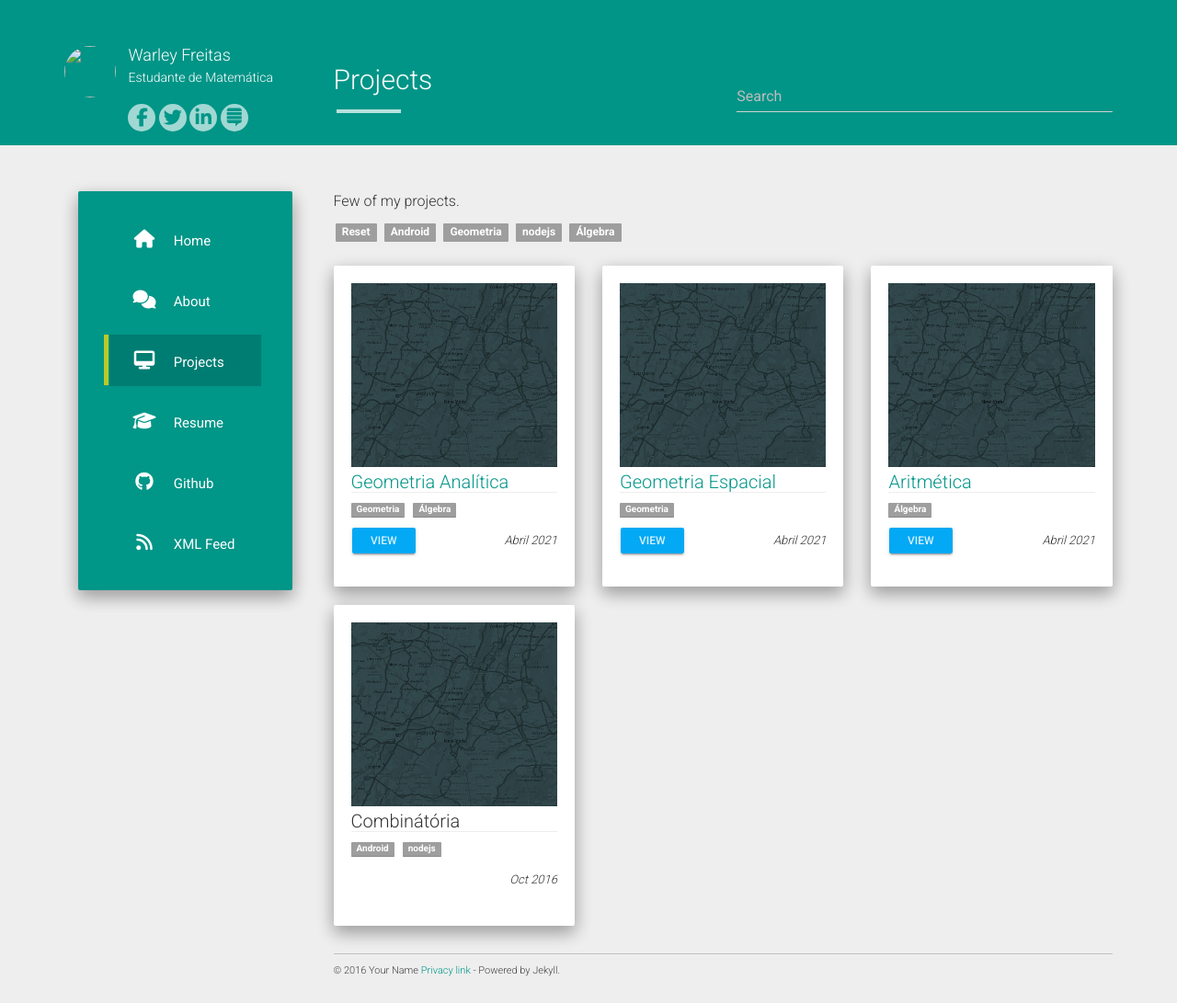
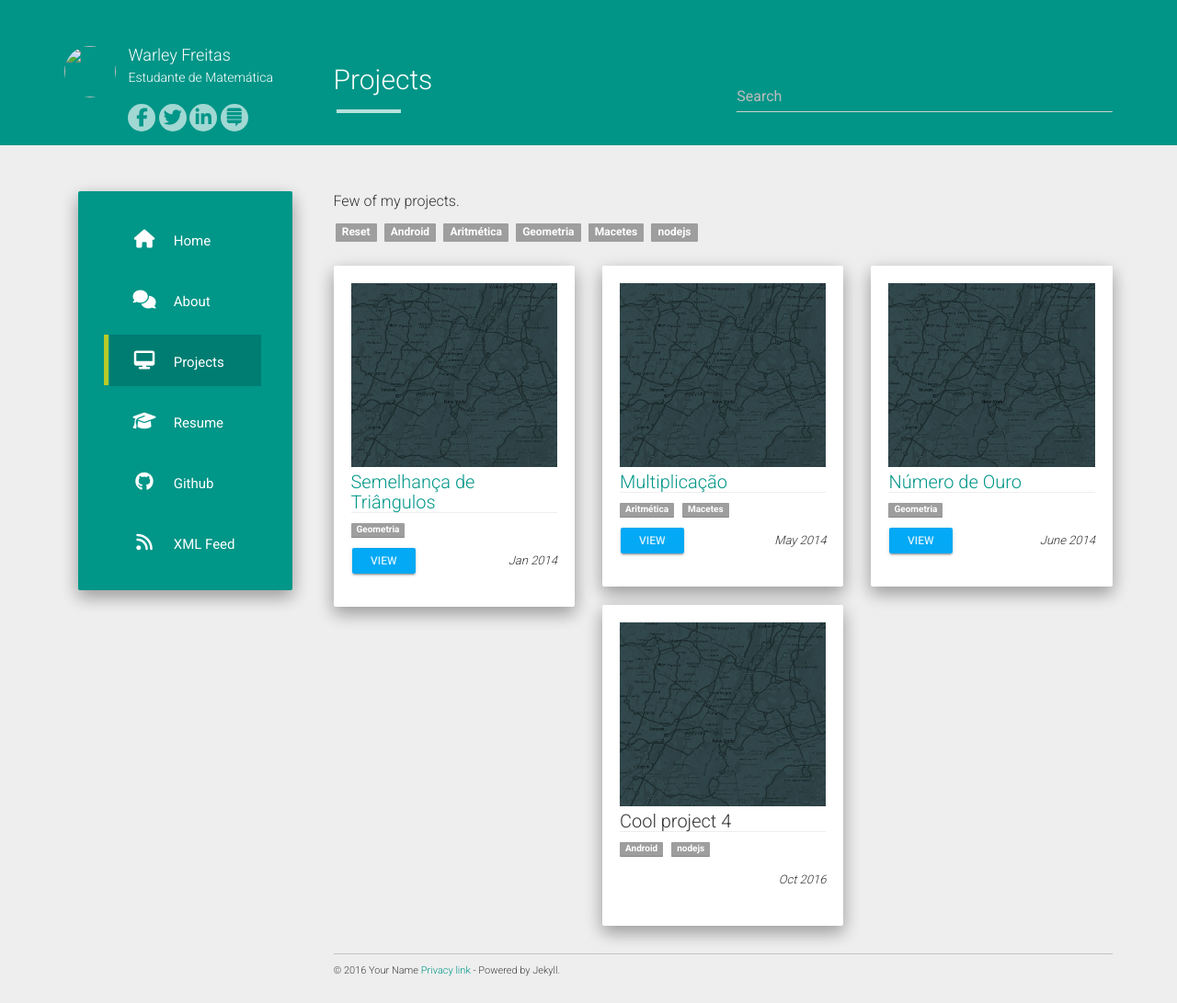
Before and after one commit to WarleyRbf/WarleyRbf.github.io, a Jekyll site: the page built from projects.md, in a window 1280 px wide. Shown: the whole page at 92% size. Built offline with Jekyll 4.4.1, drawn with Linux system fonts in a browser that asks for light colours; nearby versions of some CDN libraries.

Commit message:
projetos

```diff
--- a/_data/projects.json
+++ b/_data/projects.json
@@ -1,27 +1,27 @@
 [
 	{
-		"name": "Geometria Analítica",
+		"name": "Semelhança de Triângulos",
 		"image": "placeholder.jpg",
 		"url": "#",
-		"date": "Abril 2021",
-		"tags": ["Geometria","Álgebra"]
-	},
-	{
-		"name": "Geometria Espacial",
-		"image": "placeholder.jpg",
-		"url": "#",
-		"date": "Abril 2021",
+		"date": "Jan 2014",
 		"tags": ["Geometria"]
 	},
 	{
-		"name": "Aritmética",
+		"name": "Multiplicação",
 		"image": "placeholder.jpg",
 		"url": "#",
-		"date": "Abril 2021",
-		"tags": ["Álgebra"]
+		"date": "May 2014",
+		"tags": ["Aritmética","Macetes"]
 	},
 	{
-		"name": "Combinátória",
+		"name": "Número de Ouro",
+		"image": "placeholder.jpg",
+		"url": "#",
+		"date": "June 2014",
+		"tags": ["Geometria"]
+	},
+	{
+		"name": "Cool project 4",
 		"image": "placeholder.jpg",
 		"date": "Oct 2016",
 		"tags": ["Android","nodejs"]
```
